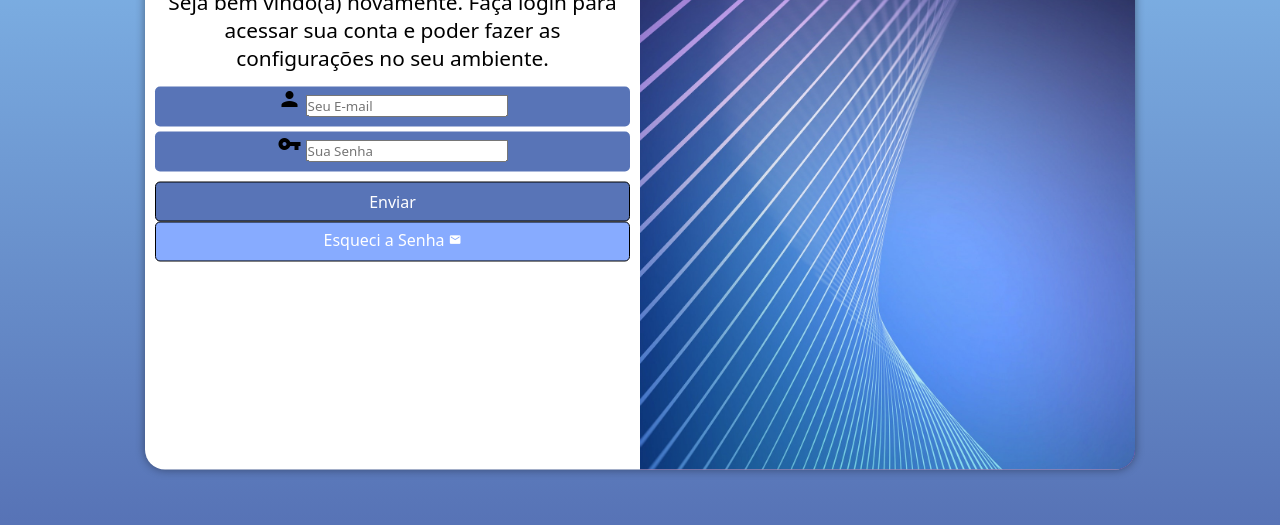
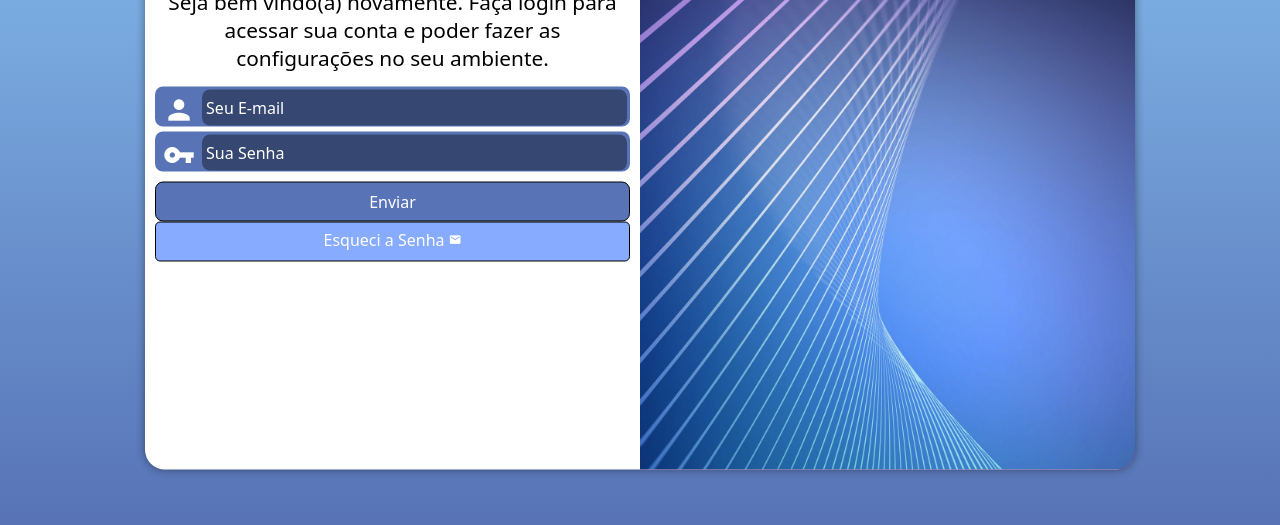
Before and after one commit to andrewgoncalvesabreu/projeto-login, a plain HTML site: page index.html in a window 1280 px wide. Shown: the part 203-728 px from the top of the page. Drawn offline with Linux system fonts and the light colour scheme.

Commit message:
Projeto tela de login finalizada!

```diff
--- a/estilos/mediaquery.css
+++ b/estilos/mediaquery.css
@@ -22,6 +22,10 @@
 
     div#formulario > p {
         font-size: 1.2em
+    }
+
+    div.campo > input {
+        width: 365px;
     }
 }
 
@@ -52,4 +56,8 @@
     div#formulario > p {
         font-size: 1.3em
     }
+
+    div.campo > input {
+        width: 425px;
+    }
 }
--- a/estilos/style.css
+++ b/estilos/style.css
@@ -67,10 +67,36 @@ div.campo > label {
     display: none;
 }
 
+div.campo > i {
+    font-size: 2em;
+    width: 40px;
+    color: white;
+    padding: 5px;
+
+}
+
+div.campo > input {
+    width: 210px;
+    background-color: #364871;
+    transform: translateY(-12px);
+    font-size: 1em;
+    height: 100%;
+    border: 0px;
+    border-radius: 8px;
+    padding: 4px;
+}
+
+div.campo > input:focus-within {
+    background-color: white;
+}
+
 form > div.campo {
+    width: 100%;
+    display: block;
     background-color: #5874B7;
+    border: 2px solid #5874B7;
     height: 40px;
-    border-radius: 5px;
+    border-radius: 8px;
     margin: 5px 0px;
 }
 
@@ -85,6 +111,7 @@ form > input[type=submit] {
     cursor: pointer;
     margin-top: 10px;
     border: 1px solid black;
+    border-radius: 8px;
 }
 
 form > input[type=submit]:hover {
@@ -113,3 +140,7 @@ form > a.botao:hover {
 form > a.botao > i {
     font-size: 0.8em;
 }
+
+::placeholder {
+    color: white;
+}
```
